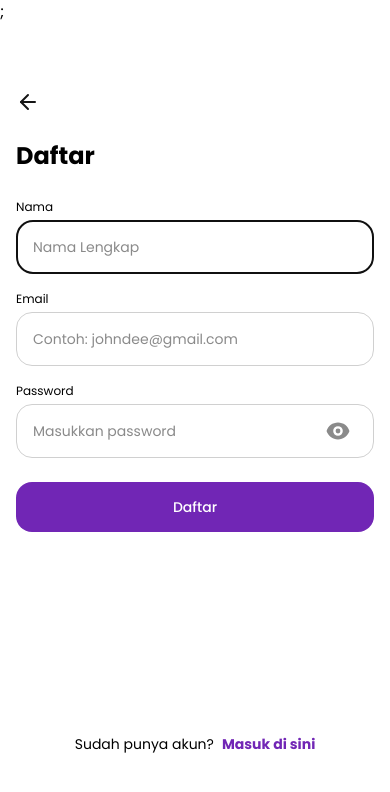
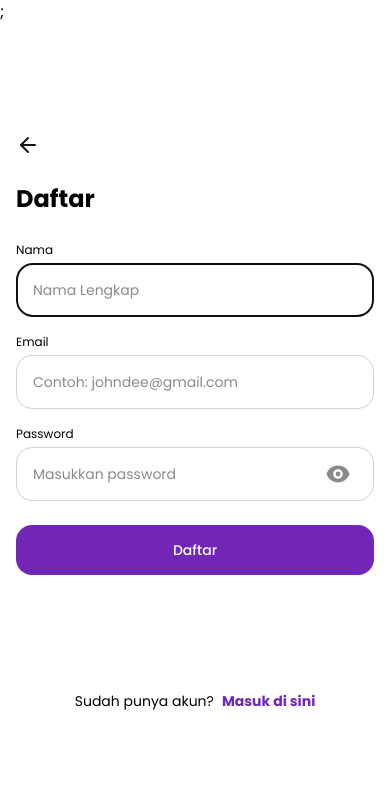
Before and after one commit to WhiteClover4/SecondHand-FE, a React (Create React App) app: page /register in a window 390 px wide. Shown: the top 792 px of the page. Built offline with nearby package versions, Linux system fonts and the light colour scheme; no server answers.

Commit message:
responsive register

```diff
--- a/src/pages/Register.js
+++ b/src/pages/Register.js
@@ -53,7 +53,7 @@ export default function Register() {
           Daftar
         </PrimaryButton>
       </form>
-      <div className="mt-[202px] flex items-center justify-center space-x-2 lg:mt-10">
+      <div className="mt-[116px] flex items-center justify-center space-x-2 lg:mt-10">
         <p className="text-body-14">Sudah punya akun?</p>
         <Link className="inline-block text-body-14 font-bold text-primary-04" to="/login">
           Masuk di sini
```
